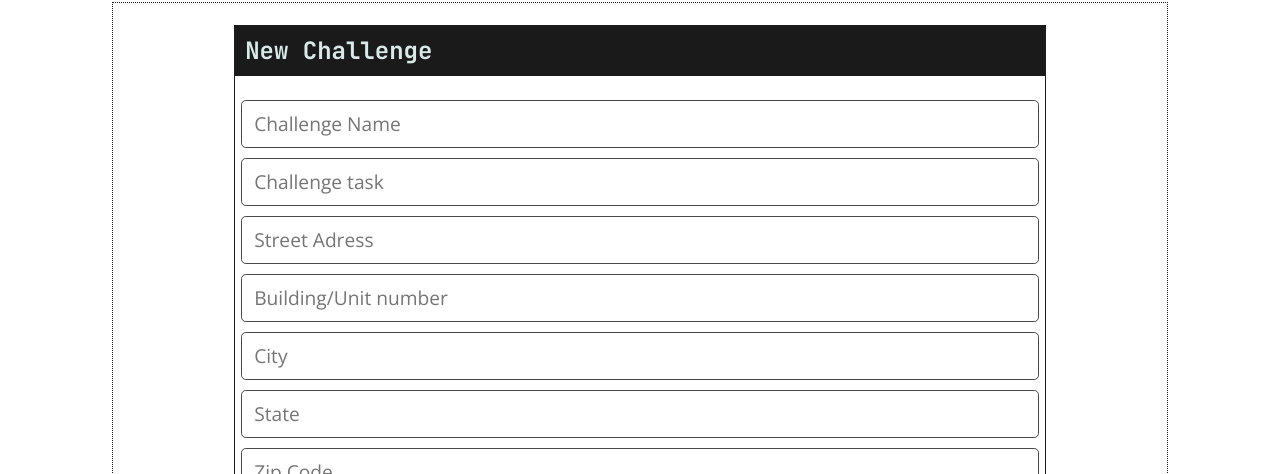
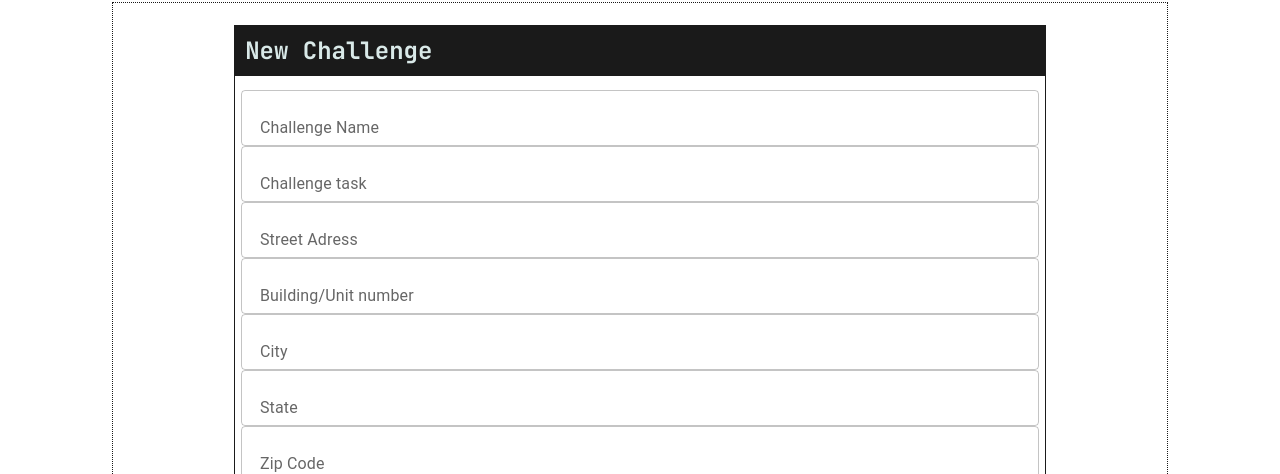
Before and after one commit to Bertokeys1/a-scavenger-hunt-for-the-ages, a React (Create React App) app in the folder client/: page /hunts/1 in a window 1280 px wide. Shown: the part 326-800 px from the top of the page. Built offline with nearby package versions, Linux system fonts and the light colour scheme; no server answers.

Commit message:
updated styling text field

```diff
--- a/client/src/components/ChallengeForm/index.js
+++ b/client/src/components/ChallengeForm/index.js
@@ -1,6 +1,7 @@
 import React, { useState } from "react";
 import { useMutation } from "@apollo/client";
 import { CREATE_CHALLENGE} from "../../utils/mutations";
+import TextField from '@mui/material/TextField';
 
 const ChallengeForm = ({huntId}) => {
 
@@ -63,7 +64,63 @@ const ChallengeForm = ({huntId}) => {
           <div className="card-body">
             {(
               <form onSubmit={handleFormSubmit}>
-                <input
+                 <TextField
+                  fullWidth
+                  placeholder="Challenge Name"
+                  name="challengeName"
+                  label="Challenge Name"
+                  value={formData.challengeName}
+                  onChange={handleInputChange}
+                />
+                 <TextField
+                  fullWidth
+                  placeholder="Challenge task"
+                  name="todo"
+                  label="Challenge task"
+                  value={formData.todo}
+                  onChange={handleInputChange}
+                />
+                <TextField
+                  fullWidth
+                  placeholder="Street Adress"
+                  name="address1"
+                  label="Street Adress"
+                  value={formData.address1}
+                  onChange={handleInputChange}
+                />
+                <TextField
+                  fullWidth
+                  placeholder="Building/Unit number"
+                  name="address2"
+                  label="Building/Unit number"
+                  value={formData.address2}
+                  onChange={handleInputChange}
+                />
+                <TextField
+                  fullWidth
+                  placeholder="City"
+                  name="city"
+                  label="City"
+                  value={formData.city}
+                  onChange={handleInputChange}
+                />
+                <TextField
+                  fullWidth
+                  placeholder="State"
+                  name="state"
+                  label="State"
+                  value={formData.state}
+                  onChange={handleInputChange}
+                />
+                <TextField
+                  fullWidth
+                  placeholder="Zip Code"
+                  name="zipCode"
+                  label="Zip Code"
+                  value={formData.zipCode}
+                  onChange={handleInputChange}
+                />
+                {/* <input
                   className="form-input"
                   placeholder="Challenge Name"
                   name="challengeName"
@@ -118,7 +175,7 @@ const ChallengeForm = ({huntId}) => {
                   type="text"
                   value={formData.zipCode}
                   onChange={handleInputChange}
-                />
+                /> */}
                 <button
                   className="btn btn-block btn-primary"
                   style={{ cursor: "pointer" }}
--- a/client/src/components/ChallengeList/index.js
+++ b/client/src/components/ChallengeList/index.js
@@ -262,6 +262,7 @@ const ChallengeList = ({ challenges = [], huntId }) => {
 
               <div className="display-flex">
               <BasicModal challenge={challenge} huntId={huntId}/>
+              <div>
                 <Button size="large"
                   onClick={async () => {
                     try {
@@ -282,7 +283,8 @@ const ChallengeList = ({ challenges = [], huntId }) => {
                 </Button>
                 </div>
                 </div>
-              <p>{challenge.location?.address1}</p>
+                </div>
+                              <p>{challenge.location?.address1}</p>
               <p>{challenge.location?.address2}</p>
               <p>{challenge.location?.city}</p>
               <p>{challenge.location?.state}</p>
```
